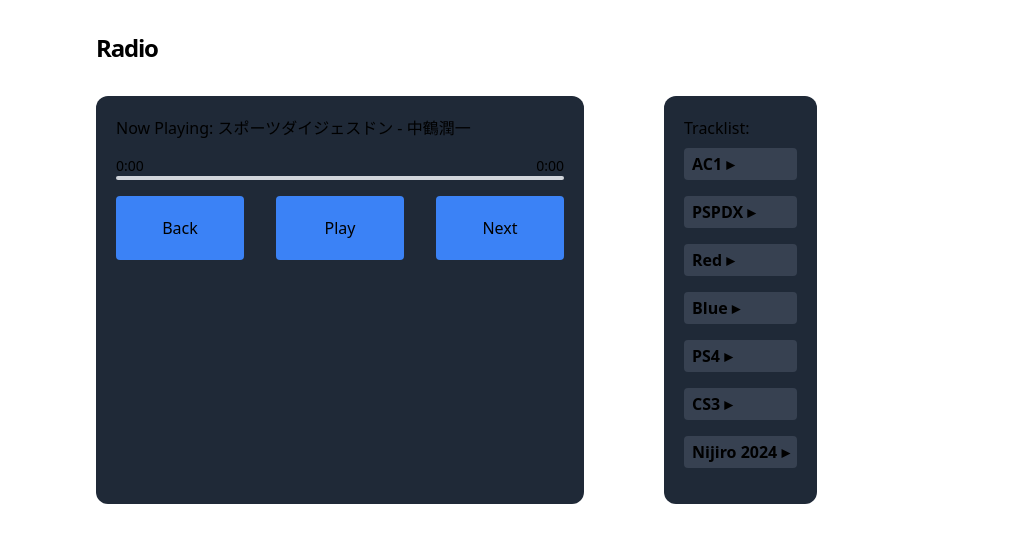
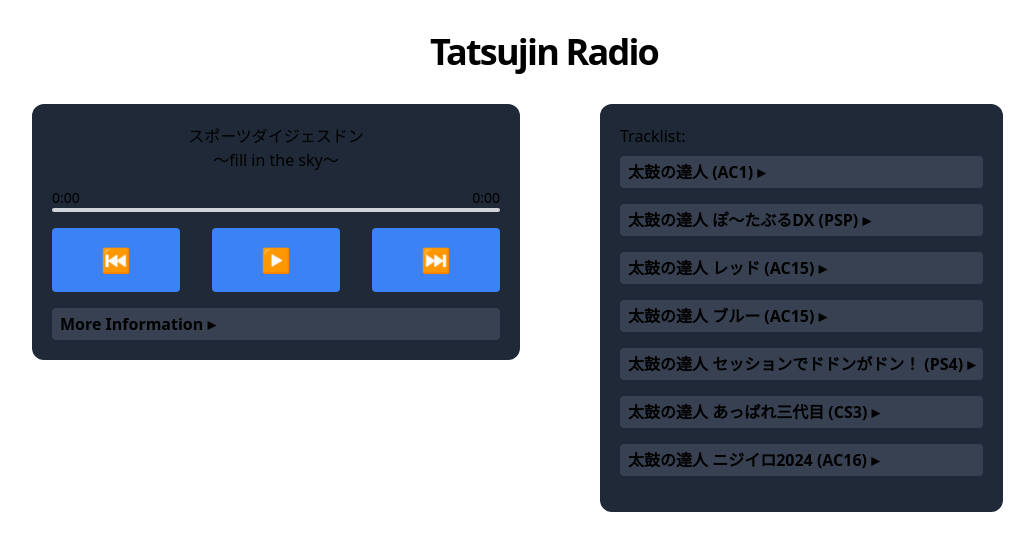
Before and after one commit to Yojijuku5/yojiweb, a Next.js app: page /tatsujinradio in a window 1280 px wide. Shown: the top 550 px of the page, without its empty margins (96-1130 px from the left). Built offline with nearby package versions, Linux system fonts and the light colour scheme.

Commit message:
ui improvements, bug fixes

```diff
--- a/data/tracks.json
+++ b/data/tracks.json
@@ -1,137 +1,152 @@
 [
     {
         "src": "hello.ogg",
+        "duration":  "119",
         "title": "ハロー！どんちゃん",
         "subtitle": "",
         "artist": "みすみゆり",
         "bpm": "140",
         "release": "2001-02-21",
-        "firstGame": "AC1"
+        "firstGame": "太鼓の達人 (AC1)"
     },
     {
         "src": "ypp.ogg",
         "title": "太陽もヤッパッパー",
+        "duration": "118",
         "subtitle": "",
         "artist": "みすみゆり",
         "bpm": "146",
         "release": "2001-02-21",
-        "firstGame": "AC1"
+        "firstGame": "太鼓の達人 (AC1)"
     },
     {
         "src": "mappy.ogg",
         "title": "マッピー音頭",
+        "duration": "95",
         "subtitle": "",
         "artist": "みすみゆり",
         "bpm": "126",
         "release": "2001-02-21",
-        "firstGame": "AC1"
+        "firstGame": "太鼓の達人 (AC1)"
     },
     {
         "src": "bko.ogg",
         "title": "ラブユー☆どんちゃん",
+        "duration": "117",
         "subtitle": "",
         "artist": "岡部啓一",
         "bpm": "130",
         "release": "2001-02-21",
-        "firstGame": "AC1"
+        "firstGame": "太鼓の達人 (AC1)"
     },
     {
         "src": "bugi.ogg",
         "title": "オフ♨ロック",
+        "duration": "118",
         "subtitle": "",
         "artist": "みすみゆり",
         "bpm": "200",
         "release": "2001-02-21",
-        "firstGame": "AC1"
+        "firstGame": "太鼓の達人 (AC1)"
     },
     {
         "src": "heavy.ogg",
         "title": "地獄の太鼓事典",
+        "duration": "103",
         "subtitle": "",
         "artist": "みすみゆり",
         "bpm": "200",
         "release": "2001-02-21",
-        "firstGame": "AC1"
+        "firstGame": "太鼓の達人 (AC1)"
     },
     {
         "src": "ccb.ogg",
         "title": "君に、ロマンティック。",
+        "duration": "94",
         "subtitle": "",
         "artist": "矢野義人",
         "bpm": "130",
         "release": "2001-02-21",
-        "firstGame": "AC1"
+        "firstGame": "太鼓の達人 (AC1)"
     },
     {
         "src": "ska.ogg",
         "title": "ゴー・ゴー・キッチン",
+        "duration": "124",
         "subtitle": "",
         "artist": "みすみゆり",
         "bpm": "206",
         "release": "2001-02-21",
-        "firstGame": "AC1"
+        "firstGame": "太鼓の達人 (AC1)"
     },
     {
         "src": "3pcjaz.ogg",
         "title": "3Piece-JazzParty!",
+        "duration": "95",
         "subtitle": "",
         "artist": "ミハイル",
         "bpm": "160",
         "release": "2012-11-29",
-        "firstGame": "PSPDX"
+        "firstGame": "太鼓の達人 ぽ～たぶるDX (PSP)"
     },
     {
         "src": "tengu.ogg",
         "title": "天狗囃子",
+        "duration": "158",
         "subtitle": "",
         "artist": "翡翠",
         "bpm": "92-226",
         "release": "2016-07-14",
-        "firstGame": "Red"
+        "firstGame": "太鼓の達人 レッド (AC15)"
     },
     {
         "src": "sora7x.ogg",
         "title": "SORA‐Ⅶ シグナスウォール",
+        "duration": "151",
         "subtitle": "",
         "artist": "翡翠",
         "bpm": "180",
         "release": "2018-06-01",
-        "firstGame": "Blue"
+        "firstGame": "太鼓の達人 ブルー (AC15)"
     },
     {
         "src": "insidm.ogg",
         "title": "1/2 ～inside me",
+        "duration": "125",
         "subtitle": "",
         "artist": "篠原瑞希 feat. 愛原圭織",
         "bpm": "184",
         "release": "2019-12-17",
-        "firstGame": "PS4"
+        "firstGame": "太鼓の達人 セッションでドドンがドン！ (PS4)"
     },
     {
         "src": "rot.ogg",
         "title": "さいたま2000",
+        "duration": "113",
         "subtitle": "",
         "artist": "LindaAI-CUE",
         "bpm": "200",
         "release": "2003-10-30",
-        "firstGame": "CS3"
+        "firstGame": "太鼓の達人 あっぱれ三代目 (CS3)"
     },
     {
         "src": "morpho.ogg",
         "title": "モルフォ",
+        "duration": "116",
         "subtitle": "",
         "artist": "ミフメイ feat. cono",
         "bpm": "180",
         "release": "2024-10-19",
-        "firstGame": "Nijiro 2024"
+        "firstGame": "太鼓の達人 ニジイロ2024 (AC16)"
     },
     {
         "src": "sqr.ogg",
         "title": "スポーツダイジェスドン",
+        "duration": "157",
         "subtitle": "～fill in the sky～",
         "artist": "中鶴潤一",
         "bpm": "130",
         "release": "2003-10-30",
-        "firstGame": "CS3"
+        "firstGame": "太鼓の達人 あっぱれ三代目 (CS3)"
     }
 ]
--- a/src/app/api/tracks/route.ts
+++ b/src/app/api/tracks/route.ts
@@ -9,11 +9,12 @@
 
 	const result = tracks.map((track: any) => ({
 		src: `/api/audio/${track.src}`,
+		duration: track.duration,
 		title: track.title,
 		subtitle: track.subtitle,
 		artist: track.artist,
 		bpm: track.bpm,
-		releaseDate: new Date(track.release),
+		releaseDate: track.release,
 		firstGame: track.firstGame,
 	}))
 
--- a/src/app/tatsujinradio/layout.tsx
+++ b/src/app/tatsujinradio/layout.tsx
@@ -43,7 +43,7 @@
 }) {
     return (
         <html lang="en" className={cx("text-black bg-white dark:text-white dark:bg-black", GeistSans.variable, GeistMono.variable)}>
-            <body className="antialiased max-w-4xl mx-4 mt-8 lg:mx-auto">
+            <body className="antialiased max-w-5xl mx-4 mt-8 lg:mx-auto">
                 <main className="flex-auto min-w-0 mt-6 flex flex-col px-2 md:px-0">
                     {children}
                     <Analytics />
--- a/src/app/tatsujinradio/page.tsx
+++ b/src/app/tatsujinradio/page.tsx
@@ -8,7 +8,7 @@
 export default function Page() {
     return (
         <section>
-            <h1 className="font-semibold text-2xl mb-8 tracking-tighter">Radio</h1>
+            <h1 className="font-semibold text-4xl text-center mb-8 tracking-tighter">Tatsujin Radio</h1>
             <Player />
         </section>
     )
--- a/src/app/tatsujinradio/player.tsx
+++ b/src/app/tatsujinradio/player.tsx
@@ -5,14 +5,16 @@
 //if used elsewhere, move to separate file
 type Track = {
     src: string,
+    duration: number,
     title: string,
     subtitle: string,
     artist: string,
     bpm: string,
-    releaseDate: Date,
+    releaseDate: string,
     firstGame: string,
 }
 
+//fix song durations - harcoded into json for now, want to use file metadata ideally
 export default function Player() {
     const [tracks, setTracks] = useState<Track[]>([])
 
@@ -26,6 +28,7 @@
     const progress = duration > 0 ? (currentTime / duration) * 100 : 0
 
     const [openGroups, setOpenGroups] = useState<Record<string, boolean>>({})
+    const [showInfo, setShowInfo] = useState(false)
 
     //true = Pause (playing), false = Play (paused)
     const [isPlaying, setIsPlaying] = useState(false)
@@ -78,12 +81,15 @@
             navigatingRef.current = true
             setHistoryIndex((i) => i + 1)
             setCurrentTrack(history[historyIndex + 1])
+            setIsPlaying(true)
             return
         }
 
+        setIsPlaying(true)
         setCurrentTrack(playRandomTrack(currentTrack))
     }
 
+    //fix bugs
     const prevTrack = () => {
         userInteractionRef.current = true
 
@@ -98,6 +104,7 @@
         if (historyIndex > 0) {
             navigatingRef.current = true
             setHistoryIndex((i) => i - 1)
+            setIsPlaying(true)
             setCurrentTrack(history[historyIndex - 1])
         }
         else {
@@ -195,16 +202,18 @@
     return (
         <section>
             <div className="flex flex-row">
+                <div>
                     <div className="bg-gray-800 rounded-xl p-5">
-                    <p className="mb-4">Now Playing: {currentTrack?.title} - {currentTrack?.artist}</p>
+                        <p className="text-center">{currentTrack?.title}</p>
+                        <p className="text-center mb-4">{currentTrack?.subtitle}</p>
                         <div className="mb-4">
                             <audio
                                 ref={audioRef}
                                 src={currentTrack?.src}
                                 onPlay={() => { userInteractionRef.current = true }}
                                 onEnded={() => { nextTrack() }}
-                            onLoadedMetadata={(e) => {
-                                setDuration(e.currentTarget.duration)
+                                onLoadedMetadata={() => {
+                                    setDuration(currentTrack?.duration)
                                 }}
                                 onTimeUpdate={(e) => {
                                     setCurrentTime(e.currentTarget.currentTime)
@@ -219,21 +228,40 @@
                                     className="h-full bg-yellow-400 transition-[width] duration-100"
                                     style={{ width: `${progress}%` }}
                                 />
-                            p</div>
+                            </div>
                         </div>
 
                         <div className="flex flex-row">
                             <div>
-                            <button className="w-32 h-16 basis-xs mb-4 bg-blue-500 rounded" onClick={() => { markUserInteraction(); prevTrack() }}>Back</button>
+                                <button className="w-32 h-16 basis-xs mb-4 bg-blue-500 rounded text-2xl" onClick={() => { markUserInteraction(); prevTrack() }}>⏮</button>
                             </div>
                             <div className="w-8"></div>
                             <div>
-                            <button className="w-32 h-16 basis-xs mb-4 bg-blue-500 rounded" onClick={() => { markUserInteraction(); pauseTrack() }}>{ isPlaying? "Pause" : "Play" }</button>
+                                <button className="w-32 h-16 basis-xs mb-4 bg-blue-500 rounded text-2xl" onClick={() => { markUserInteraction(); pauseTrack() }}>{isPlaying ? "⏸" : "▶"}</button>
                             </div>
                             <div className="w-8"></div>
                             <div>
-                            <button className="w-32 h-16 basis-xs mb-4 bg-blue-500 rounded" onClick={() => { markUserInteraction(); nextTrack() }}>Next</button>
+                                <button className="w-32 h-16 basis-xs mb-4 bg-blue-500 rounded text-2xl" onClick={() => { markUserInteraction(); nextTrack() }}>⏭</button>
                             </div>
+                        </div>
+
+                        <div>
+                            <button
+                                className="w-full text-left font-semibold px-2 py-1 rounded bg-gray-700 hover:bg-gray-600"
+                                onClick={() => setShowInfo(prev => !prev) }
+                            >
+                                More Information {showInfo ? "▾" : "▸"}
+                            </button>
+                            {showInfo && currentTrack && (
+                                <ol className="mt-1 space-y-1 px-2 text-sm">
+                                    <li>Artist: {currentTrack.artist}</li>
+                                    <li>BPM: {currentTrack.bpm}</li>
+                                    <li>Release Date: {currentTrack.releaseDate}</li>
+                                    <li>First Game: {currentTrack.firstGame}</li>
+                                </ol>
+                            ) }
+                        </div>
+
                     </div>
                 </div>
 
```
Lines whose indentation alone changed are shown as unchanged.
